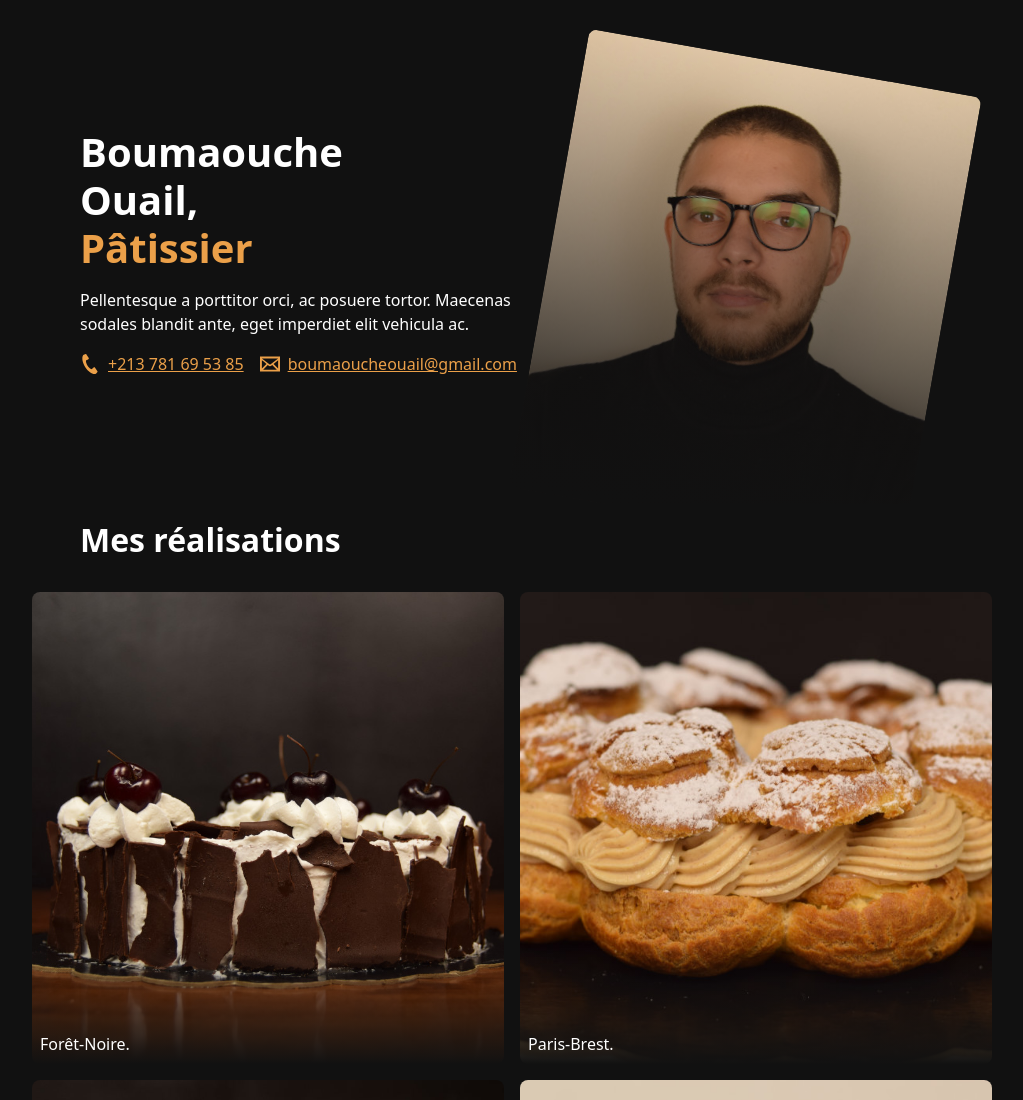
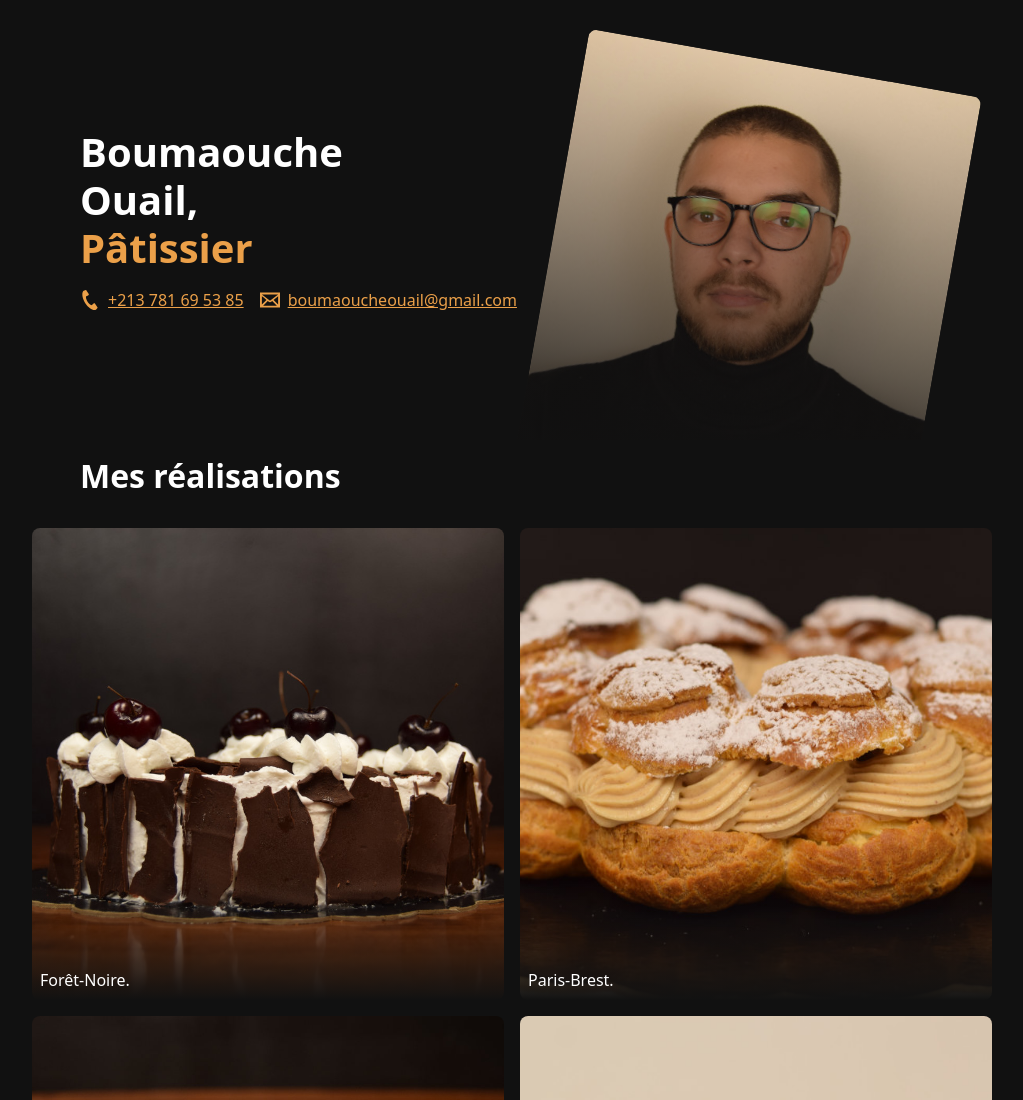
Before and after one commit to boumaoucheouail/portfolio, a website: page index.html in a window 1280 px wide. Shown: the top 1100 px of the page, without its empty margins (128-1151 px from the left). Drawn offline with Linux system fonts and the light colour scheme.

Commit message:
Update index.html

```diff
--- a/index.html
+++ b/index.html
@@ -222,8 +222,7 @@
         <header class="hero">
             <div class="hero__content">
                 <h1><span>Boumaouche</span><span>Ouail,</span><span>Pâtissier</span></h1>
-                <p>Pellentesque a porttitor orci, ac posuere tortor. Maecenas sodales blandit ante, eget imperdiet elit
-                    vehicula ac.</p>
+                <p></p>
                 <address>
                     <ul>
                         <li>
```
